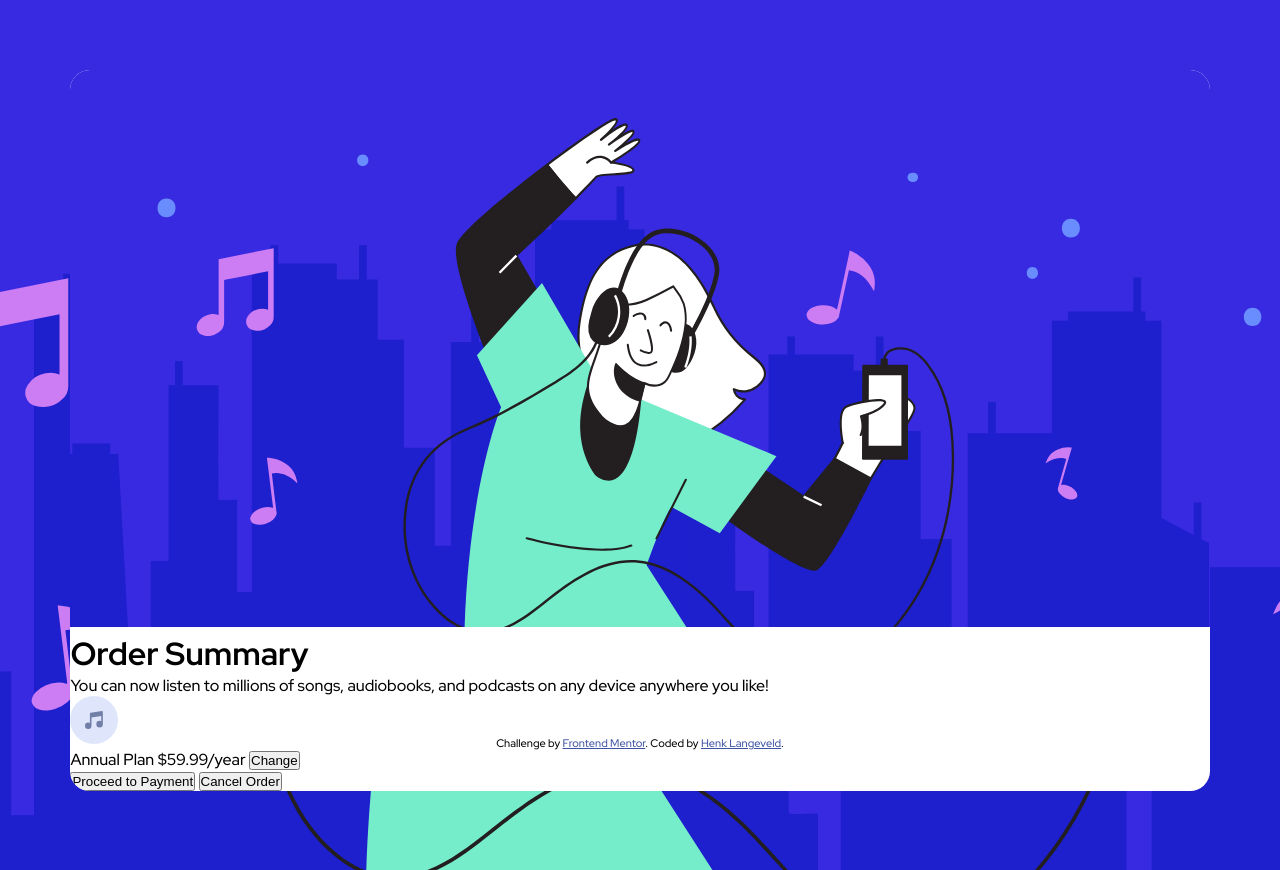
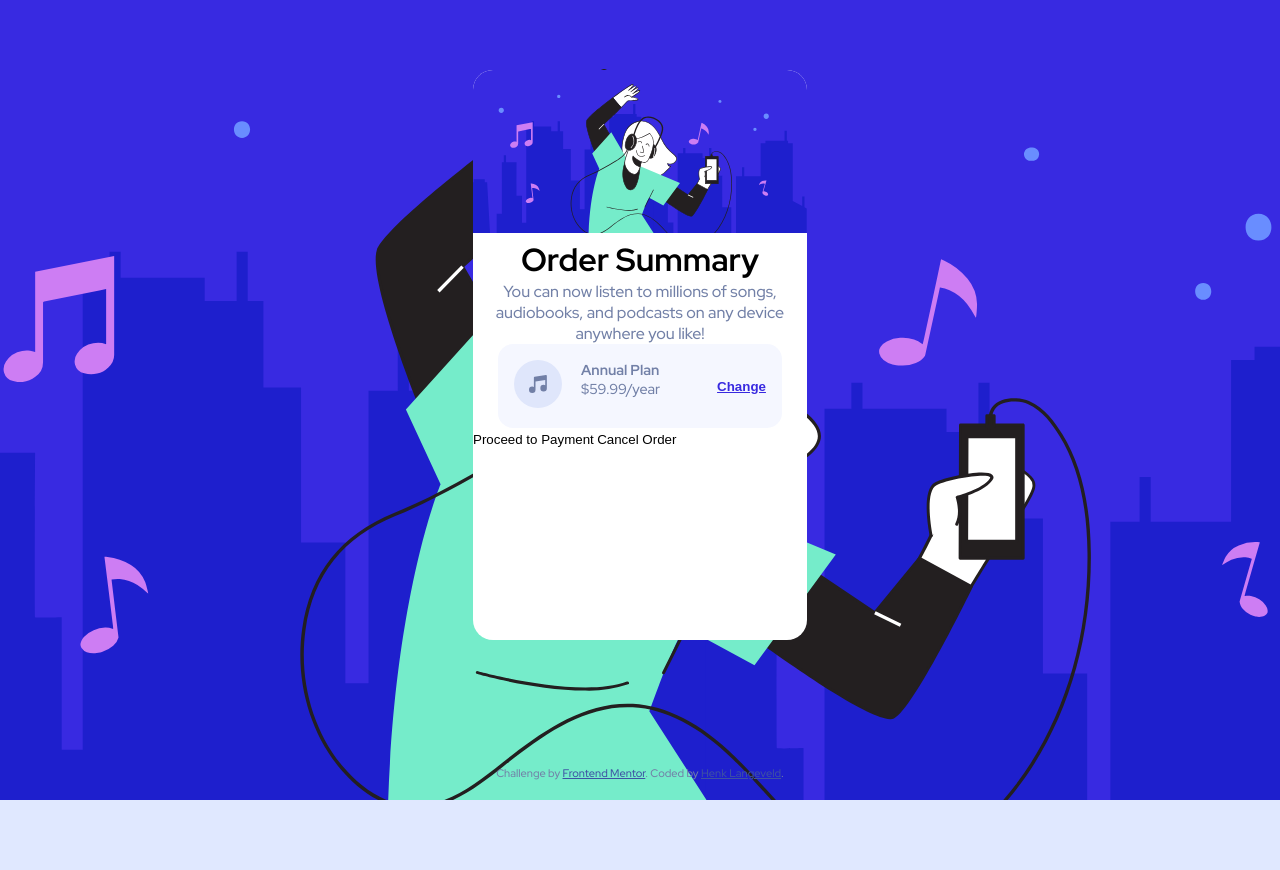
Before and after one commit to HenkLangeveld/order-summary, a website: page index.html in a window 1280 px wide. After the commit the page ends 800 px from the top, so only its background shows below. Drawn offline with Linux system fonts and the light colour scheme; files whose address does not match are found by name.

Commit message:
adds styling for section plan

```diff
--- a/index.html
+++ b/index.html
@@ -28,7 +28,7 @@
         text-align: center;
         position: absolute;
         /* top: 90%; */
-        bottom: 50px;
+        bottom: 20px;
         width: 100%;
       }
       .attribution a {
@@ -53,7 +53,7 @@
         <div class="icon">
           <img src="./images/icon-music.svg" alt="Circle with music note" />
         </div>
-        Annual Plan $59.99/year
+        <div class="plan__info"><span>Annual Plan</span><br />$59.99/year</div>
         <button>Change</button>
       </div>
 
--- a/scss/main.scss
+++ b/scss/main.scss
@@ -15,6 +15,7 @@ $neutral-dark: hsl(223, 47%, 23%);
 html {
   font-family: "Red Hat Display", sans-serif;
   font-size: 16px;
+  color: $neutral-blue;
 }
 
 body {
@@ -25,16 +26,33 @@ body {
   background-repeat: no-repeat;
   background-size: cover;
   background-color: $primary-pale;
+  padding-top: 70px;
 }
 
 img {
   width: 100%;
 }
 
+button {
+  background-color: transparent;
+  border: none;
+  cursor: pointer;
+}
+
+h1,
+p {
+  text-align: center;
+}
+
+h1 {
+  color: black;
+}
+
 .card {
-  width: 89%;
+  width: 87%;
+  max-width: 334px;
   min-height: 570px;
-  margin: 70px auto;
+  margin: 0 auto;
   background-color: white;
   border-radius: 20px;
   overflow: hidden;
@@ -43,3 +61,26 @@ img {
 .icon {
   width: 48px;
 }
+
+.plan {
+  background-color: $neutral-very-pale;
+  width: 85%;
+  margin: 0 auto;
+  display: flex;
+  gap: 19px;
+  padding: 1rem;
+  font-size: 0.9rem;
+  border-radius: 15px;
+
+  span {
+    color: $neutral-blue;
+    font-weight: 700;
+  }
+
+  button {
+    margin-left: auto;
+    text-decoration: underline;
+    font-weight: 700;
+    color: $primary-blue;
+  }
+}
```
Also changed, not shown: public/css/main.css.
